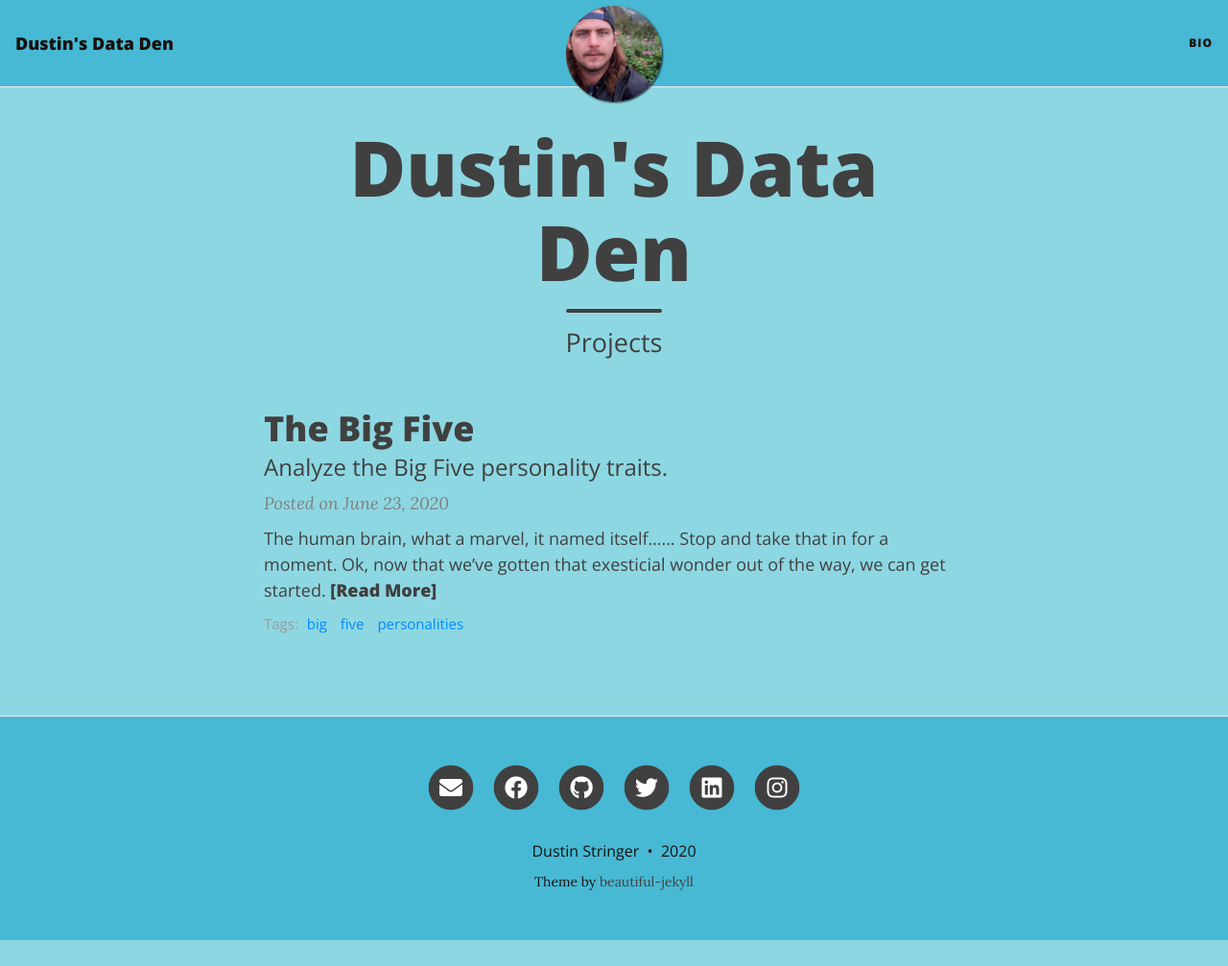
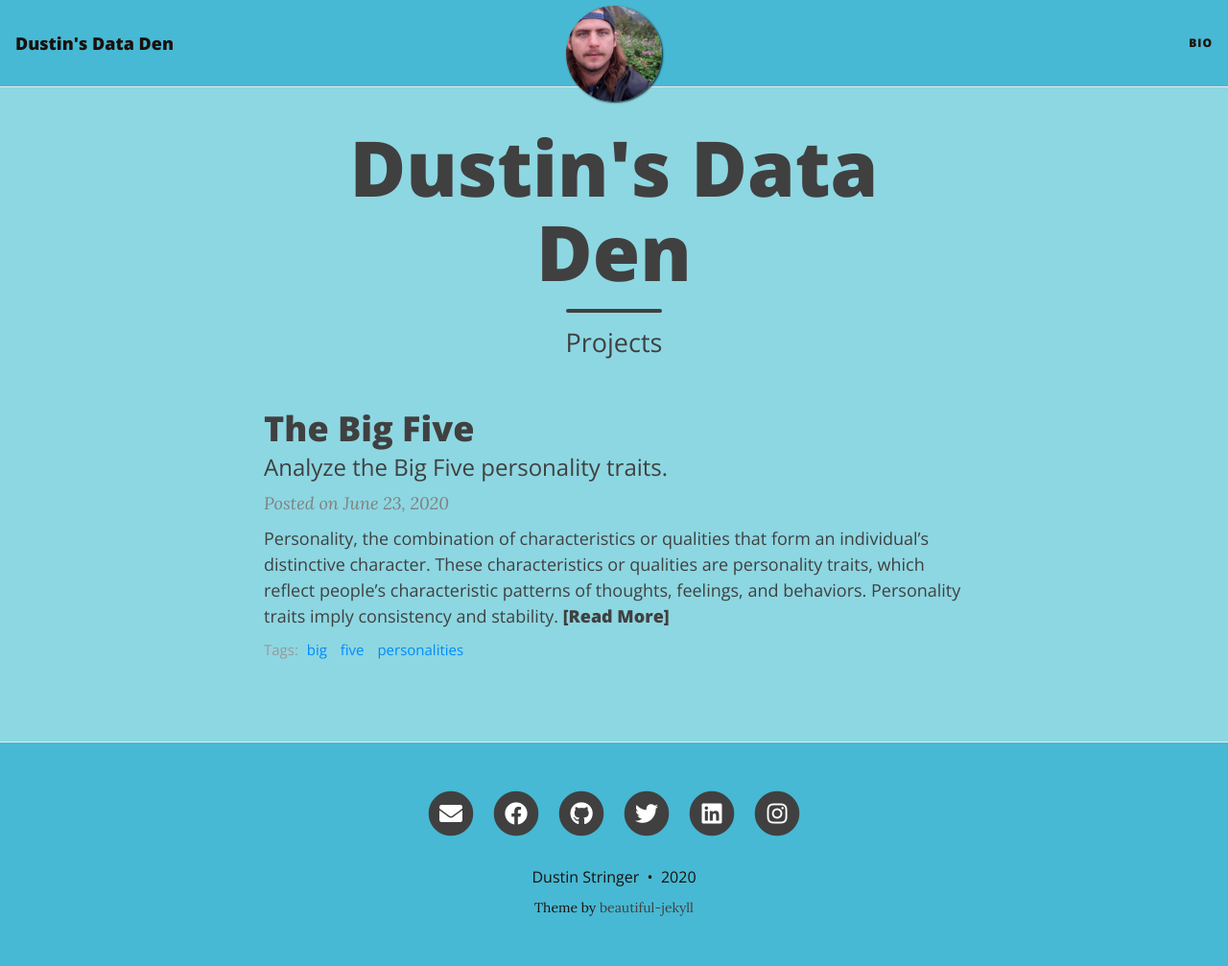
Before and after one commit to dustin-py/dustin-py.github.io, a Jekyll site: the page built from index.html, in a window 1280 px wide and 1007 px high. Shown: the whole window at 96% size. Built offline with Jekyll 4.4.1, drawn with Linux system fonts in a browser that asks for light colours; nearby versions of some CDN libraries; the list of posts is cut into pages by our own code.

Commit message:
Update 2020-06-23-myfirstpost.md

```diff
--- a/_posts/2020-06-23-myfirstpost.md
+++ b/_posts/2020-06-23-myfirstpost.md
@@ -8,11 +8,18 @@ tags: [big,five,personalities]
 comments: true
 ---
 
-The human brain, what a marvel, it named itself...... Stop and take that in for a moment. Ok, now that we've gotten that exesticial wonder out of the way, we can get started.
+Personality, the combination of characteristics or qualities that form an individual's distinctive character.
+These characteristics or qualities are personality traits, which reflect people's characteristic patterns of thoughts, feelings, and behaviors.
+Personality traits imply consistency and stability.
 
-## Research Topic:
+Here we will look at a specific test geared towards five base personality traits called, "The Big Five", also know as OCEAN.
 
-<img src="https://cdn.pixabay.com/photo/2014/11/01/18/21/brain-512758__340.png">
+First let's examine the average personality traits from test results through out different countrie's.
+
+
+
+
+<img src="https://i0.wp.com/themorningpeptalk.com//wp-content/uploads/2019/03/character.jpg?resize=640%2C640&ssl=1">
 
 
 # **The Big Five**
@@ -50,15 +57,6 @@ Alternatively, I'll be analyzing the general personalities of the test score pop
 
 
 ### ***Figure 1:***
-<iframe width="900" height="800" frameborder="0" scrolling="no" src="//plotly.com/~dustinstri92/13.embed"></iframe>
-
-Sentiment analysis is the interpretation and classification of emotions (positive, negative and neutral) within text data using text analysis techniques.
-
-
-Here in ***figure 1*** we can see the sentiment analysis of each question. The blue bars show the polarity on a scale from -1 to 1, where -1 shows negative emotion, 0 is neutral or no emotion, and  1 represents postive emotion. The green bars show the subjectivity on a scale 0 to 1, where 0 means that the sentiment is objective(fact) and 1 means that the sentiment is subjective(open to interpritation).
-
-
-### ***Figure 2:***
 <iframe width="900" height="800" frameborder="0" scrolling="no" src="//plotly.com/~dustinstri92/15.embed"></iframe>
 
 
@@ -76,8 +74,15 @@ Here in ***figure 1*** we can see the sentiment analysis of each question. The b
 | IT | Italy          | | US | United States  |
 
 
+Above in ***figure 1*** is a heatmap displaying the average test scores per section from each of the top 20 countries with the most tests submitted.
 
-Above in ***figure 2*** is a heatmap displaying the average test scores per section from each of the top 20 countries with the most tests submitted.
+
+### ***Figure 2:***
+Sentiment analysis is the interpretation and classification of emotions (positive, negative and neutral) within text data using text analysis techniques.
+
+<iframe width="900" height="800" frameborder="0" scrolling="no" src="//plotly.com/~dustinstri92/13.embed"></iframe>
+
+Here in ***figure 2*** we can see the sentiment analysis of each question. The blue bars show the polarity on a scale from -1 to 1, where -1 shows negative emotion, 0 is neutral or no emotion, and  1 represents postive emotion. The green bars show the subjectivity on a scale 0 to 1, where 0 means that the sentiment is objective(fact) and 1 means that the sentiment is subjective(open to interpritation).
 
 ## Sources:
 - <a href="https://colab.research.google.com/drive/1S1Py8KFCspoBv734XBdzFtnHsuo21GDF?usp=sharing">**IPython Notebook**</a>
```
